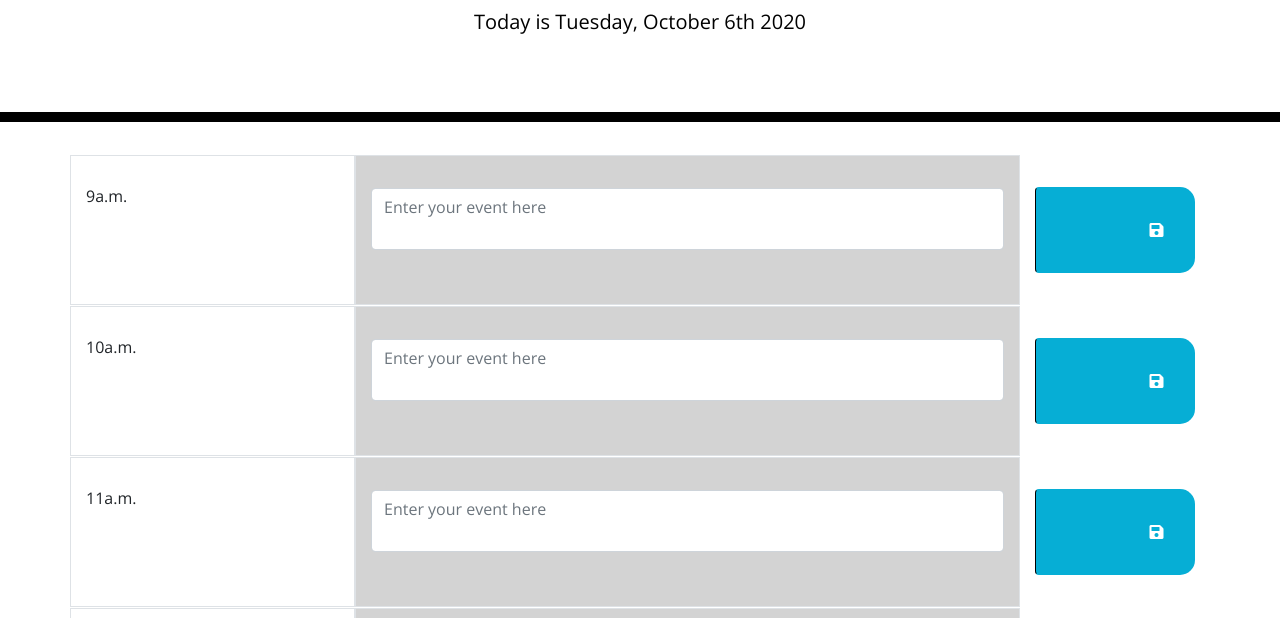
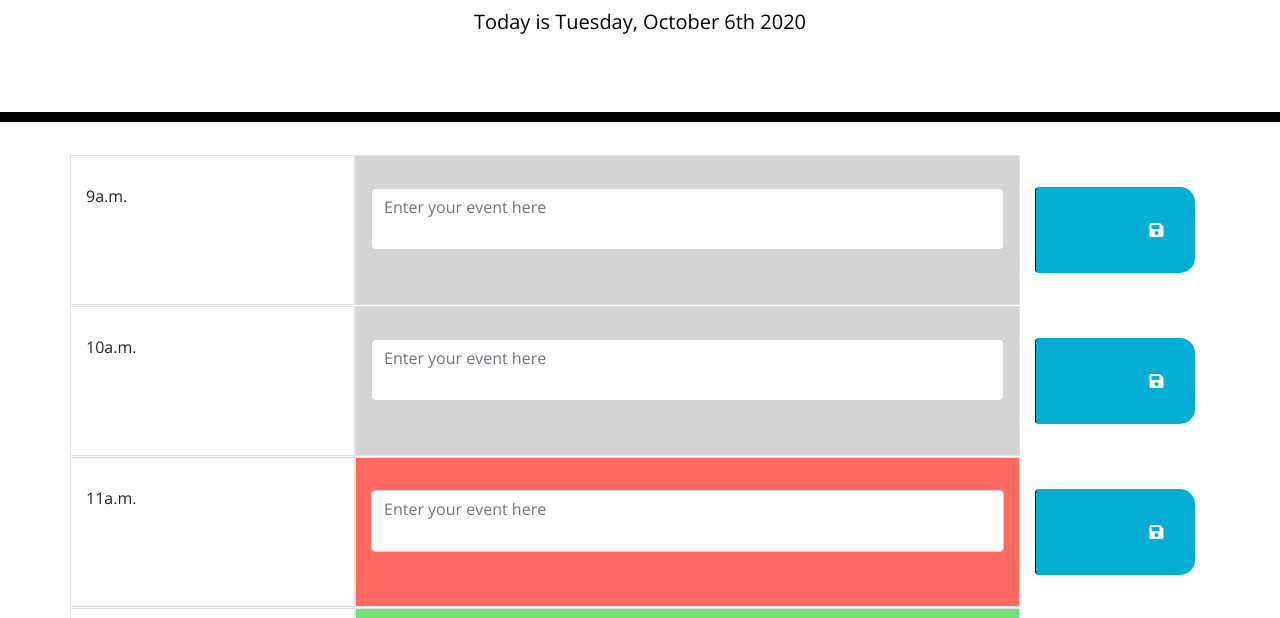
Before and after one commit to brendonstahl97/Workday-Schedule, a plain HTML site: page index.html in a window 1280 px wide. Shown: the part 182-800 px from the top of the page. Drawn offline with nearby package versions, Linux system fonts and the light colour scheme.

Commit message:
Corrected example photo

```diff
--- a/index.html
+++ b/index.html
@@ -181,10 +181,10 @@
             console.log(moment().hour());
             console.log((element.getAttribute("data-time")));
 
-            if (parseInt(element.getAttribute("data-time")) < moment().hour()) {
+            if (parseInt(element.getAttribute("data-time")) < 11) {
                 element.classList.add("past");
             }
-            else if (parseInt(element.getAttribute("data-time")) > moment().hour()) {
+            else if (parseInt(element.getAttribute("data-time")) > 11) {
                 element.classList.add("future");
             } else {
                 element.classList.add("present");
```
Also changed, not shown: Assets/Example.png.
